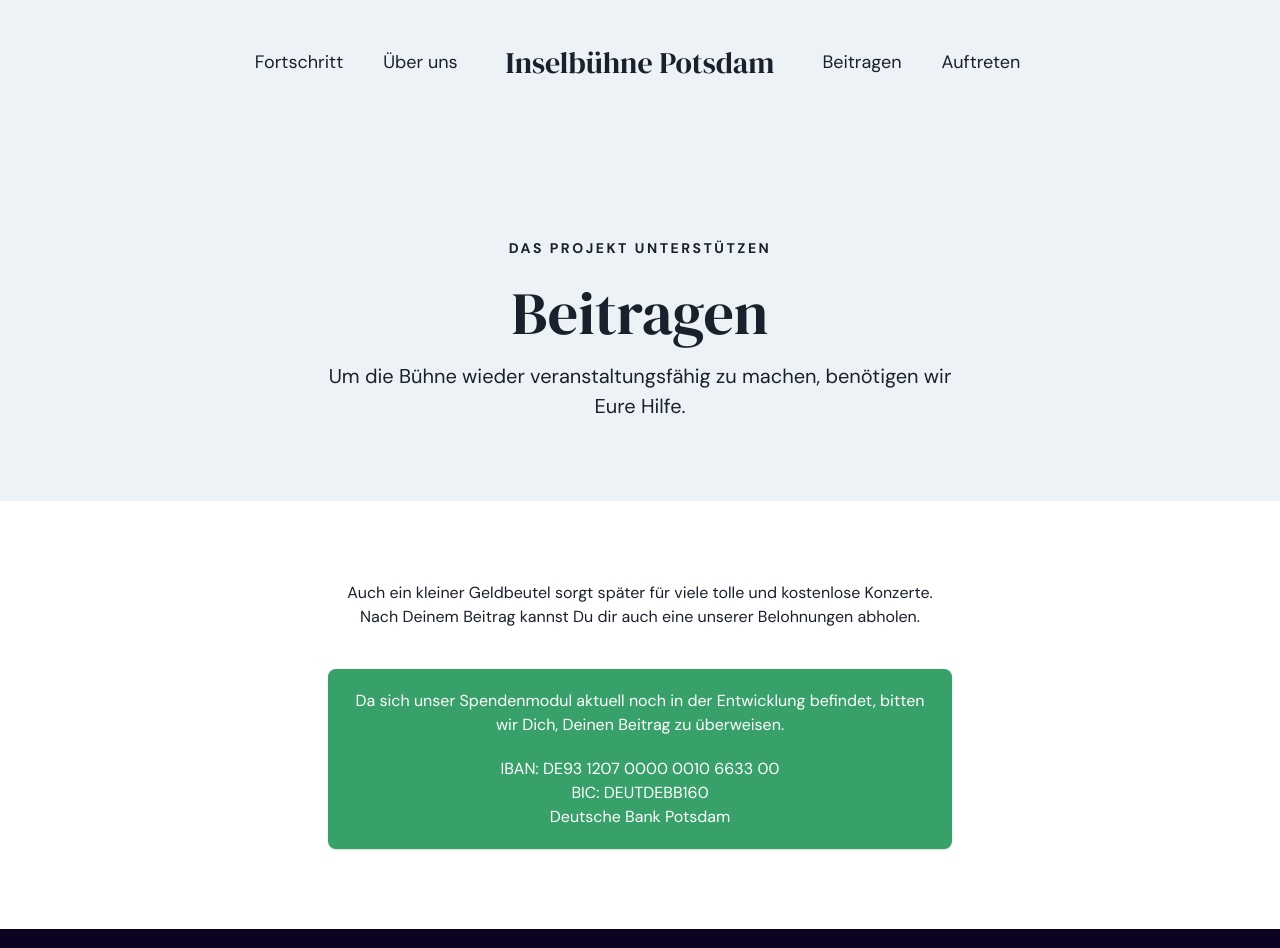
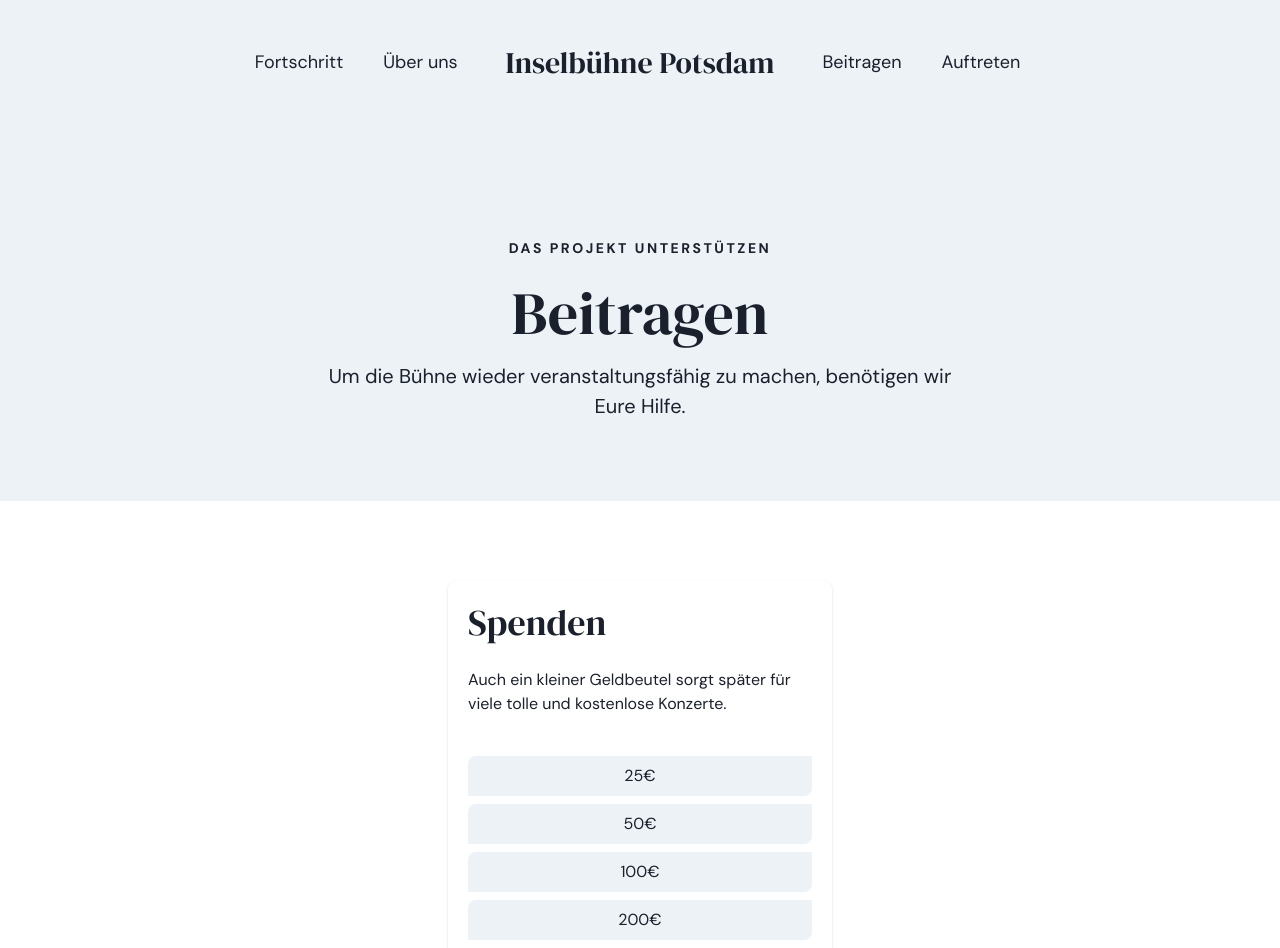
Before and after one commit to potsdamer-buergerstiftung/inselbuehne, a Next.js app: page /beitragen in a window 1280 px wide. Shown: the top 948 px of the page. Built offline with nearby package versions, Linux system fonts and the light colour scheme; no server answers.

Commit message:
add basic donation functionality

```diff
--- a/pages/beitragen.tsx
+++ b/pages/beitragen.tsx
@@ -1,6 +1,267 @@
 import Layout from "../components/Layout";
 import Title from "../components/Title";
-import { Box, Container, Text } from "@chakra-ui/react";
+import {
+  Box,
+  Container,
+  Text,
+  Heading,
+  Button,
+  Input,
+  FormControl,
+  FormLabel,
+  Textarea,
+  Checkbox,
+  Stat,
+  StatNumber,
+  StatLabel,
+} from "@chakra-ui/react";
+import { SetStateAction, useState, Dispatch } from "react";
+import { useForm } from "react-hook-form";
+import { PayPalButtons } from "@paypal/react-paypal-js";
+
+enum DonationProgress {
+  Amount,
+  Details,
+  Payment,
+}
+
+interface PageProps {
+  formData: DonationData;
+  setFormData: Dispatch<SetStateAction<DonationData>>;
+  setPage: Dispatch<SetStateAction<DonationProgress>>;
+}
+
+interface DonationData {
+  amount: number;
+  details: DonationDetailsData;
+}
+
+interface DonationDetailsData {
+  name: string;
+  email: string;
+  organisation: string;
+  message: string;
+  newsletter: boolean;
+  anonymous: boolean;
+  receipt: boolean;
+}
+
+const defaultDonationData: DonationData = {
+  amount: 20,
+  details: {
+    name: null,
+    email: null,
+    organisation: null,
+    message: null,
+    newsletter: false,
+    anonymous: false,
+    receipt: false,
+  }
+};
+
+function DonationModal() {
+  const [page, setPage] = useState<DonationProgress>(DonationProgress.Amount);
+  const [formData, setFormData] = useState(defaultDonationData);
+
+  const props = { formData, setPage, setFormData };
+
+  switch (page) {
+    case DonationProgress.Details:
+      return <DetailsPage {...props} />;
+    case DonationProgress.Payment:
+      return <PaymentPage {...props} />;
+    default:
+      return <AmountPage {...props} />;
+  }
+}
+
+function AmountPage(props: PageProps) {
+  const onSubmit = (amount: number) => {
+    props.setFormData({ ...props.formData, amount });
+    props.setPage(DonationProgress.Details);
+  };
+
+  return (
+    <>
+      <Heading as="h4" mb="6">
+        Spenden
+      </Heading>
+      <Text mb="10">
+        Auch ein kleiner Geldbeutel sorgt später für viele tolle und kostenlose
+        Konzerte.
+      </Text>
+      <Button
+        colorScheme="gray"
+        isFullWidth
+        mb="2"
+        onClick={() => onSubmit(25)}
+      >
+        25€
+      </Button>
+      <Button
+        colorScheme="gray"
+        isFullWidth
+        mb="2"
+        onClick={() => onSubmit(50)}
+      >
+        50€
+      </Button>
+      <Button
+        colorScheme="gray"
+        isFullWidth
+        mb="2"
+        onClick={() => onSubmit(100)}
+      >
+        100€
+      </Button>
+      <Button
+        colorScheme="gray"
+        isFullWidth
+        mb="2"
+        onClick={() => onSubmit(200)}
+      >
+        200€
+      </Button>
+      <Input placeholder="Dein eigener Betrag..." variant="filled" mb="10" />
+      <Button
+        onClick={() => {
+          props.setPage(DonationProgress.Details);
+        }}
+        colorScheme="green"
+      >
+        Weiter
+      </Button>
+    </>
+  );
+}
+
+function DetailsPage(props: PageProps) {
+  console.log(props.formData)
+  const { register, watch, handleSubmit, errors } = useForm<DonationDetailsData>();
+  const onSubmit = (data) => {
+    console.log(data)
+  }
+  console.log(watch("name"))
+
+  return (
+    <>
+      <Heading as="h4" mb="6">
+        Details
+      </Heading>
+      <FormControl isRequired mb="4">
+        <FormLabel>Name</FormLabel>
+        <Input
+          placeholder="Name"
+          variant="filled"
+          name="name"
+          ref={register({ required: true })}
+          defaultValue={props.formData.details.name}
+        />
+        {errors.name && "Dein Name ist erforderlich"}
+      </FormControl>
+      <FormControl isRequired mb="4">
+        <FormLabel>E-Mail-Adresse</FormLabel>
+        <Input
+          placeholder="name@email.com"
+          variant="filled"
+          name="email"
+          ref={register({ required: true })}
+          defaultValue={props.formData.details.email}
+        />
+        {errors.email && "Deine E-Mail ist erforderlich"}
+      </FormControl>
+      <FormControl mb="4">
+        <FormLabel>Organisation</FormLabel>
+        <Input
+          placeholder="Organisation"
+          variant="filled"
+          name="organisation"
+        />
+      </FormControl>
+      <FormControl mb="4">
+        <FormLabel>Mitteilung</FormLabel>
+        <Textarea
+          placeholder="Deine Grußnachricht..."
+          variant="filled"
+          name="message"
+        />
+      </FormControl>
+      <FormControl mb="4" defaultValue="false" name="newsletter" ref={register}>
+        <Checkbox>Updates der Inselbühne erhalten</Checkbox>
+      </FormControl>
+      <FormControl mb="4">
+        <Checkbox defaultValue="false" name="anonymous" ref={register}>
+          Meine Spende anonym halten
+        </Checkbox>
+      </FormControl>
+      <FormControl mb="6" defaultValue="false" name="receipt" ref={register}>
+        <Checkbox>Spendenquittung anfordern</Checkbox>
+      </FormControl>
+      <Button
+        onClick={() => {
+          handleSubmit(onSubmit);
+          console.log("Test")
+          /*  props.setPage(DonationProgress.Payment); */
+        }}
+        type="submit"
+        colorScheme="green"
+      >
+        Weiter
+      </Button>
+      <Button
+        variant="ghost"
+        onClick={() => {
+          props.setPage(DonationProgress.Amount);
+        }}
+      >
+        Zurück
+      </Button>
+    </>
+  );
+}
+
+function PaymentPage(props: PageProps) {
+  return (
+    <>
+      <Heading as="h4" mb="6">
+        Zahlung
+      </Heading>
+      <Stat mb="6">
+        <StatLabel>Deine Spende</StatLabel>
+        <StatNumber>{props.formData.amount}€</StatNumber>
+      </Stat>
+      <Box mb="6">
+        <PayPalButtons
+          style={{ layout: "vertical" }}
+          createOrder={(data, actions) => {
+            return actions.order.create({
+              purchase_units: [
+                {
+                  amount: {
+                    value: props.formData.amount,
+                  },
+                },
+              ],
+            });
+          }}
+          onApprove={async (data, actions) => {
+            const order = await actions.order.capture()
+            console.log(order)
+            console.log(props.formData)
+          }}
+        />
+      </Box>
+      <Button
+        variant="ghost"
+        onClick={() => {
+          props.setPage(DonationProgress.Details);
+        }}
+      >
+        Zurück
+      </Button>
+    </>
+  );
+}
 
 export default function Contribute() {
   return (
@@ -14,32 +275,9 @@
         Hilfe.
       </Title>
       <Box as="section" py="20">
-        <Container centerContent textAlign="center">
-          <Text mb="10">
-            Auch ein kleiner Geldbeutel sorgt später für viele tolle und
-            kostenlose Konzerte. Nach Deinem Beitrag kannst Du dir auch eine
-            unserer Belohnungen abholen.
-          </Text>
-          <Box
-            as="div"
-            background="green.500"
-            p="5"
-            boxShadow="base"
-            rounded="lg"
-            color="white"
-          >
-            <Text align="center" mb="5" fontSize="md">
-              Da sich unser Spendenmodul aktuell noch in der Entwicklung
-              befindet, bitten wir Dich, Deinen Beitrag zu überweisen.
-            </Text>
-
-            <Text align="center">
-              IBAN: DE93 1207 0000 0010 6633 00
-              <br />
-              BIC: DEUTDEBB160
-              <br />
-              Deutsche Bank Potsdam
-            </Text>
+        <Container centerContent>
+          <Box as="div" boxShadow="base" p="5" rounded="lg" maxW="sm">
+            <DonationModal />
           </Box>
         </Container>
       </Box>
```
